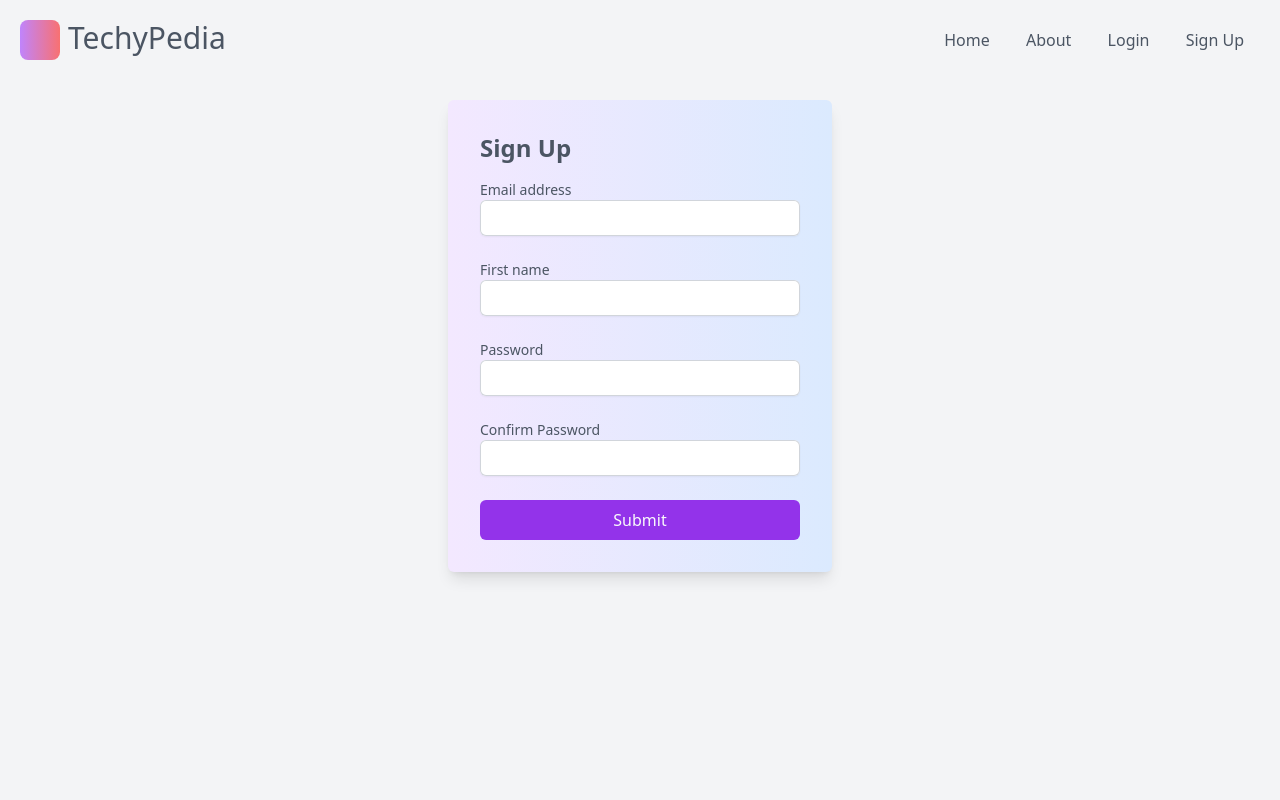
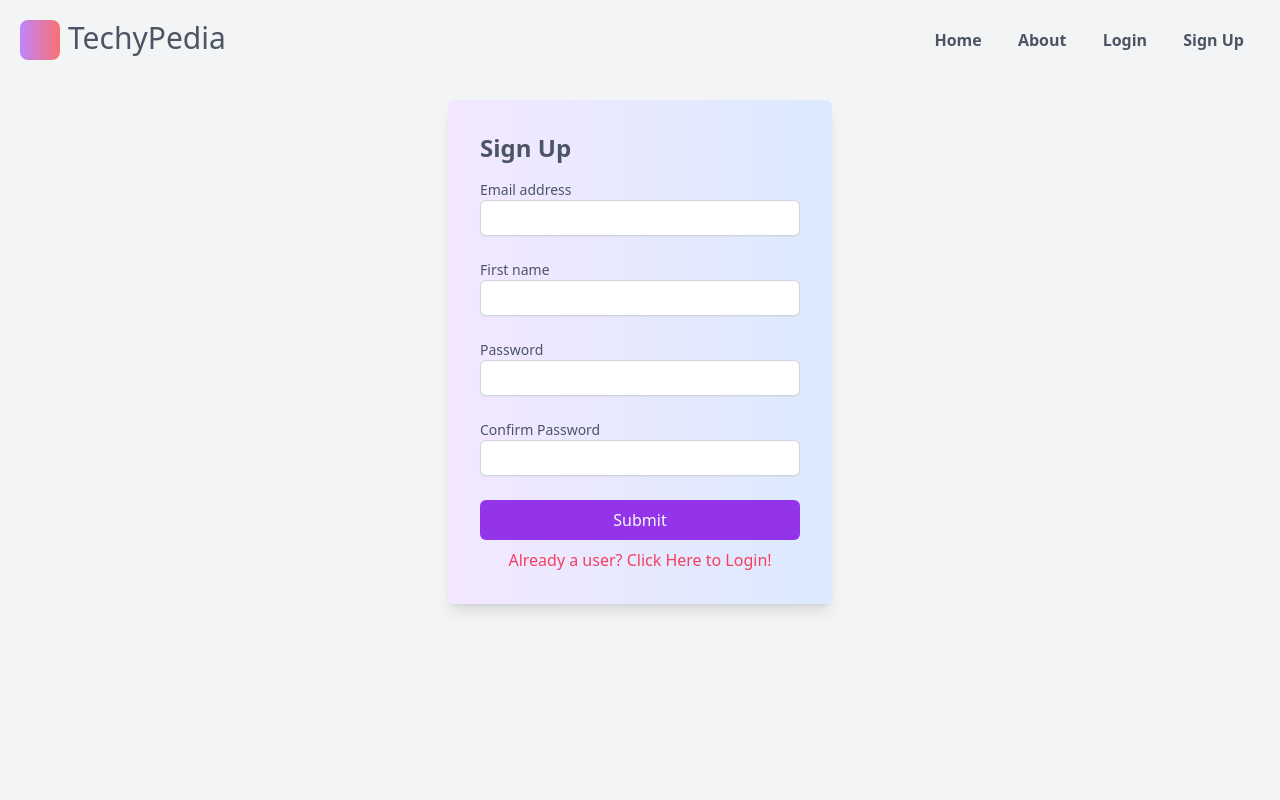
Before and after one commit to jaypatel2117/Teckypedia, a Flask app: page /sign-up in a window 1280 px wide. Run offline with Flask 3, Linux system fonts and the light colour scheme.

Commit message:
Website modification

```diff
--- a/website/static/css/main.css
+++ b/website/static/css/main.css
@@ -32,11 +32,9 @@
 4. Use the user's configured `sans` font-family by default.
 5. Use the user's configured `sans` font-feature-settings by default.
 6. Use the user's configured `sans` font-variation-settings by default.
-7. Disable tap highlights on iOS
 */
 
-html,
-:host {
+html {
   line-height: 1.5;
   /* 1 */
   -webkit-text-size-adjust: 100%;
@@ -46,14 +44,12 @@ html,
   -o-tab-size: 4;
      tab-size: 4;
   /* 3 */
-  font-family: ui-sans-serif, system-ui, sans-serif, "Apple Color Emoji", "Segoe UI Emoji", "Segoe UI Symbol", "Noto Color Emoji";
+  font-family: ui-sans-serif, system-ui, -apple-system, BlinkMacSystemFont, "Segoe UI", Roboto, "Helvetica Neue", Arial, "Noto Sans", sans-serif, "Apple Color Emoji", "Segoe UI Emoji", "Segoe UI Symbol", "Noto Color Emoji";
   /* 4 */
   font-feature-settings: normal;
   /* 5 */
   font-variation-settings: normal;
   /* 6 */
-  -webkit-tap-highlight-color: transparent;
-  /* 7 */
 }
 
 /*
@@ -962,9 +1007,29 @@ video {
   color: rgb(147 51 234 / var(--tw-text-opacity));
 }
 
+.text-red-800 {
+  --tw-text-opacity: 1;
+  color: rgb(153 27 27 / var(--tw-text-opacity));
+}
+
 .text-white {
   --tw-text-opacity: 1;
   color: rgb(255 255 255 / var(--tw-text-opacity));
+}
+
+.text-pink-800 {
+  --tw-text-opacity: 1;
+  color: rgb(157 23 77 / var(--tw-text-opacity));
+}
+
+.text-pink-500 {
+  --tw-text-opacity: 1;
+  color: rgb(236 72 153 / var(--tw-text-opacity));
+}
+
+.text-rose-500 {
+  --tw-text-opacity: 1;
+  color: rgb(244 63 94 / var(--tw-text-opacity));
 }
 
 .opacity-75 {
--- a/website/templates/base.html
+++ b/website/templates/base.html
@@ -1,75 +1,140 @@
 <html lang="en">
-
   <head>
-    <meta charset="UTF-8">
-    <meta name="viewport" content="width=device-width, initial-scale=1.0">
-    <link rel="stylesheet" href="/static/css/main.css">
+    <meta charset="UTF-8" />
+    <meta name="viewport" content="width=device-width, initial-scale=1.0" />
+    <link rel="stylesheet" href="/static/css/main.css" />
     <title>{% block title %}Home{% endblock %}</title>
   </head>
 
   <body class="bg-gray-100">
     <div class="h-screen container mx-auto p-5">
       <!-- Main Navigation -->
-        <div class="md:flex md:flex-row md:justify-between text-center text-sm sm:text-base">
+      <div
+        class="md:flex md:flex-row md:justify-between text-center text-sm sm:text-base"
+      >
         <div class="flex flex-row justify-center">
-                <div class="bg-gradient-to-r from-purple-400 to-red-400 w-10 h-10 rounded-lg"></div>
+          <div
+            class="bg-gradient-to-r from-purple-400 to-red-400 w-10 h-10 rounded-lg"
+          ></div>
           <h1 class="text-3xl text-gray-600 ml-2">TechyPedia</h1>
         </div>
         <div class="mt-2">
-                <a class="text-gray-600 hover:text-purple-600 p-4 px-3 sm:px-4" href="/" id="home">Home</a>
-                <a class="text-gray-600 hover:text-purple-600 p-4 px-3 sm:px-4" href="/about" id="about">About</a>
+          <a
+            class="font-bold text-gray-600 hover:text-purple-600 p-4 px-3 sm:px-4"
+            href="/"
+            id="home"
+            >Home</a
+          >
+          <a
+            class="font-bold text-gray-600 hover:text-purple-600 p-4 px-3 sm:px-4"
+            href="/about"
+            id="about"
+            >About</a
+          >
           {% if user.is_authenticated %}
-                <a class="text-gray-600 hover:text-purple-600 p-4 px-3 sm:px-4" href="/logout" id="logout">Logout</a>
-                <a href="#" class="bg-purple-600 text-gray-50 hover:bg-purple-700 p-3 px-3 sm:px-5 rounded-full">
-                    <svg xmlns="http://www.w3.org/2000/svg" class="h-5 w-5 sm:h-6 sm:w-6 inline-block" fill="none"
-                        viewBox="0 0 24 24" stroke="currentColor">
-                        <path stroke-linecap="round" stroke-linejoin="round" stroke-width="2"
-                            d="M3 3h2l.4 2M7 13h10l4-8H5.4M7 13L5.4 5M7 13l-2.293 2.293c-.63.63-.184 1.707.707 1.707H17m0 0a2 2 0 100 4 2 2 0 000-4zm-8 2a2 2 0 11-4 0 2 2 0 014 0z" />
+          <a
+            class="font-bold text-gray-600 hover:text-purple-600 p-4 px-3 sm:px-4"
+            href="/logout"
+            id="logout"
+            >Logout</a
+          >
+          <a
+            href="#"
+            class="bg-purple-600 text-gray-50 hover:bg-purple-700 p-3 px-3 sm:px-5 rounded-full"
+          >
+            <svg
+              xmlns="http://www.w3.org/2000/svg"
+              class="h-5 w-5 sm:h-6 sm:w-6 inline-block"
+              fill="none"
+              viewBox="0 0 24 24"
+              stroke="currentColor"
+            >
+              <path
+                stroke-linecap="round"
+                stroke-linejoin="round"
+                stroke-width="2"
+                d="M3 3h2l.4 2M7 13h10l4-8H5.4M7 13L5.4 5M7 13l-2.293 2.293c-.63.63-.184 1.707.707 1.707H17m0 0a2 2 0 100 4 2 2 0 000-4zm-8 2a2 2 0 11-4 0 2 2 0 014 0z"
+              />
             </svg>
             Cart (0)
           </a>
           {% else %}
-                <a class="text-gray-600 hover:text-purple-600 p-4 px-3 sm:px-4" href="/login" id="login">Login</a>
-                <a class="text-gray-600 hover:text-purple-600 p-4 px-3 sm:px-4" href="/sign-up" id="sign-up">Sign Up</a>
+          <a
+            class="font-bold text-gray-600 hover:text-purple-600 p-4 px-3 sm:px-4"
+            href="/login"
+            id="login"
+            >Login</a
+          >
+          <a
+            class="font-bold text-gray-600 hover:text-purple-600 p-4 px-3 sm:px-4"
+            href="/sign-up"
+            id="sign-up"
+            >Sign Up</a
+          >
           {% endif %}
         </div>
       </div>
 
-        {% with messages = get_flashed_messages(with_categories=true) %}
-        {% if messages %}
-        {% for category, message in messages %}
-        {% if category == 'error' %}
+      {% with messages = get_flashed_messages(with_categories=true) %} {% if
+      messages %} {% for category, message in messages %} {% if category ==
+      'error' %}
       <div class="bg-gray-100 text-center py-2 lg:px-2">
-            <div class="p-2 bg-red-500 text-indigo-100 leading-none lg:rounded-full flex lg:inline-flex relative transition-opacity duration-300">
-                <span class="flex rounded-full bg-yellow-500 uppercase px-2 py-1 text-xs font-bold mr-2">New</span>
-                <span class="font-semibold mr-4 text-left flex-auto">{{ message }}</span>
-                <button onclick="this.parentElement.style.opacity='0'; setTimeout(() => this.parentElement.style.display='none', 300)" class="opacity-75 hover:opacity-100 transition-opacity duration-300">
-                    <svg class="fill-current h-6 w-6 text-gray-800" xmlns="http://www.w3.org/2000/svg" viewBox="0 0 20 20">
-                        <path d="M6.707 6.707l-.707-.707L10 8.293l3.707-3.707-.707-.707L10 6.879 6.707 3.586l-.707.707L9.293 8l-3.293 3.293.707.707L10 9.121l3.293 3.293.707-.707L10.707 8l3.293-3.293z" />
+        <div
+          class="p-2 bg-red-500 text-indigo-100 leading-none lg:rounded-full flex lg:inline-flex relative transition-opacity duration-300"
+        >
+          <span
+            class="flex rounded-full bg-yellow-500 uppercase px-2 py-1 text-xs font-bold mr-2"
+            >New</span
+          >
+          <span class="font-semibold mr-4 text-left flex-auto"
+            >{{ message }}</span
+          >
+          <button
+            onclick="this.parentElement.style.opacity='0'; setTimeout(() => this.parentElement.style.display='none', 300)"
+            class="opacity-75 hover:opacity-100 transition-opacity duration-300"
+          >
+            <svg
+              class="fill-current h-6 w-6 text-gray-800"
+              xmlns="http://www.w3.org/2000/svg"
+              viewBox="0 0 20 20"
+            >
+              <path
+                d="M6.707 6.707l-.707-.707L10 8.293l3.707-3.707-.707-.707L10 6.879 6.707 3.586l-.707.707L9.293 8l-3.293 3.293.707.707L10 9.121l3.293 3.293.707-.707L10.707 8l3.293-3.293z"
+              />
             </svg>
           </button>
         </div>
       </div>
       {% else %}
       <div class="bg-gray-100 text-center py-2 lg:px-2">
-            <div class="p-2 bg-teal-500 text-indigo-100 leading-none lg:rounded-full flex lg:inline-flex relative transition-opacity duration-300">
-                <span class="flex rounded-full bg-yellow-500 uppercase px-2 py-1 text-xs font-bold mr-2">New</span>
-                <span class="font-semibold mr-4 text-left flex-auto">{{ message }}</span>
-                <button onclick="this.parentElement.style.opacity='0'; setTimeout(() => this.parentElement.style.display='none', 300)" class="opacity-75 hover:opacity-100 transition-opacity duration-300">
-                    <svg class="fill-current h-6 w-6 text-gray-800" xmlns="http://www.w3.org/2000/svg" viewBox="0 0 20 20">
-                        <path d="M6.707 6.707l-.707-.707L10 8.293l3.707-3.707-.707-.707L10 6.879 6.707 3.586l-.707.707L9.293 8l-3.293 3.293.707.707L10 9.121l3.293 3.293.707-.707L10.707 8l3.293-3.293z" />
+        <div
+          class="p-2 bg-teal-500 text-indigo-100 leading-none lg:rounded-full flex lg:inline-flex relative transition-opacity duration-300"
+        >
+          <span
+            class="flex rounded-full bg-yellow-500 uppercase px-2 py-1 text-xs font-bold mr-2"
+            >New</span
+          >
+          <span class="font-semibold mr-4 text-left flex-auto"
+            >{{ message }}</span
+          >
+          <button
+            onclick="this.parentElement.style.opacity='0'; setTimeout(() => this.parentElement.style.display='none', 300)"
+            class="opacity-75 hover:opacity-100 transition-opacity duration-300"
+          >
+            <svg
+              class="fill-current h-6 w-6 text-gray-800"
+              xmlns="http://www.w3.org/2000/svg"
+              viewBox="0 0 20 20"
+            >
+              <path
+                d="M6.707 6.707l-.707-.707L10 8.293l3.707-3.707-.707-.707L10 6.879 6.707 3.586l-.707.707L9.293 8l-3.293 3.293.707.707L10 9.121l3.293 3.293.707-.707L10.707 8l3.293-3.293z"
+              />
             </svg>
           </button>
         </div>
       </div>
-        {% endif %}
-        {% endfor %}
-        {% endif %}
-        {% endwith %}
-
-        {% block content %}
-        {% endblock %}
+      {% endif %} {% endfor %} {% endif %} {% endwith %} {% block content %} {%
+      endblock %}
     </div>
   </body>
-
 </html>
--- a/website/templates/sign_up.html
+++ b/website/templates/sign_up.html
@@ -1,47 +1,76 @@
-{% extends "base.html" %}
-{% block title %}Sign Up{% endblock %}
-{% block content %}
+{% extends "base.html" %} {% block title %}Sign Up{% endblock %} {% block
+content %}
 <div class="flex items-center justify-center m-10">
-    <form method="post" class="bg-gray-100 p-8 rounded-md shadow-lg w-96 bg-gradient-to-r from-purple-100 to-blue-100">
-
+  <form
+    method="post"
+    class="bg-gray-100 p-8 rounded-md shadow-lg w-96 bg-gradient-to-r from-purple-100 to-blue-100"
+  >
     <h2 class="text-2xl font-bold text-gray-600 mb-4">Sign Up</h2>
 
     <div class="space-y-6">
-
       <div>
-                <label for="email" class="block text-sm font-medium text-gray-600">Email address</label>
-                <input id="email" name="email" type="email" autocomplete="email"
-                    class="w-full p-2 rounded-md border-0 py-2 text-gray-600 shadow-sm ring-1 ring-inset ring-gray-300 placeholder:text-gray-400 focus:ring-2 focus:ring-inset focus:ring-purple-600 sm:text-sm">
+        <label for="email" class="block text-sm font-medium text-gray-600"
+          >Email address</label
+        >
+        <input
+          id="email"
+          name="email"
+          type="email"
+          autocomplete="email"
+          class="w-full p-2 rounded-md border-0 py-2 text-gray-600 shadow-sm ring-1 ring-inset ring-gray-300 placeholder:text-gray-400 focus:ring-2 focus:ring-inset focus:ring-purple-600 sm:text-sm"
+        />
       </div>
 
       <div>
-                <label for="first-name" class="block text-sm font-medium text-gray-600">First name</label>
-                <input type="text" name="first-name" id="first-name" autocomplete="given-name"
-                    class="w-full p-2 rounded-md border-0 py-2 text-gray-600 shadow-sm ring-1 ring-inset ring-gray-300 placeholder:text-gray-400 focus:ring-2 focus:ring-inset focus:ring-purple-600 sm:text-sm">
+        <label for="first-name" class="block text-sm font-medium text-gray-600"
+          >First name</label
+        >
+        <input
+          type="text"
+          name="first-name"
+          id="first-name"
+          autocomplete="given-name"
+          class="w-full p-2 rounded-md border-0 py-2 text-gray-600 shadow-sm ring-1 ring-inset ring-gray-300 placeholder:text-gray-400 focus:ring-2 focus:ring-inset focus:ring-purple-600 sm:text-sm"
+        />
       </div>
 
       <div>
-                <label for="password1" class="block text-sm font-medium text-gray-600">Password</label>
-                <input type="password" name="password1" id="password1"
-                    class="w-full p-2 rounded-md border-0 py-2 text-gray-600 shadow-sm ring-1 ring-inset ring-gray-300 placeholder:text-gray-400 focus:ring-2 focus:ring-inset focus:ring-purple-600 sm:text-sm">
+        <label for="password1" class="block text-sm font-medium text-gray-600"
+          >Password</label
+        >
+        <input
+          type="password"
+          name="password1"
+          id="password1"
+          class="w-full p-2 rounded-md border-0 py-2 text-gray-600 shadow-sm ring-1 ring-inset ring-gray-300 placeholder:text-gray-400 focus:ring-2 focus:ring-inset focus:ring-purple-600 sm:text-sm"
+        />
       </div>
 
       <div>
-                <label for="password2" class="block text-sm font-medium text-gray-600">Confirm Password</label>
-                <input type="password" name="password2" id="password2"
-                    class="w-full p-2 rounded-md border-0 py-2 text-gray-600 shadow-sm ring-1 ring-inset ring-gray-300 placeholder:text-gray-400 focus:ring-2 focus:ring-inset focus:ring-purple-600 sm:text-sm">
+        <label for="password2" class="block text-sm font-medium text-gray-600"
+          >Confirm Password</label
+        >
+        <input
+          type="password"
+          name="password2"
+          id="password2"
+          class="w-full p-2 rounded-md border-0 py-2 text-gray-600 shadow-sm ring-1 ring-inset ring-gray-300 placeholder:text-gray-400 focus:ring-2 focus:ring-inset focus:ring-purple-600 sm:text-sm"
+        />
       </div>
-
     </div>
 
     <!-- Submit Button -->
     <div class="mt-6">
-            <button type="submit"
-                class="w-full bg-purple-600 text-gray-50 hover:bg-purple-700 focus:outline-none focus:ring focus:border-purple-700 p-2 px-4 sm:px-5 rounded-md">
+      <button
+        type="submit"
+        class="w-full bg-purple-600 text-gray-50 hover:bg-purple-700 focus:outline-none focus:ring focus:border-purple-700 p-2 px-4 sm:px-5 rounded-md"
+      >
         Submit
       </button>
+      <p class="text-center font-medium text-rose-500 mx-auto mt-2">
+        Already a user? <a href="/login">Click Here to Login!</a>
+      </p>
     </div>
-
   </form>
 </div>
 {% endblock %}
```
Also changed, not shown: other parts of website/static/css/main.css (+50 -1 lines), website/templates/home.html (+13 -11 lines), website/templates/login.html (+32 -16 lines), 1 other file. Lines whose indentation alone changed are shown as unchanged.
